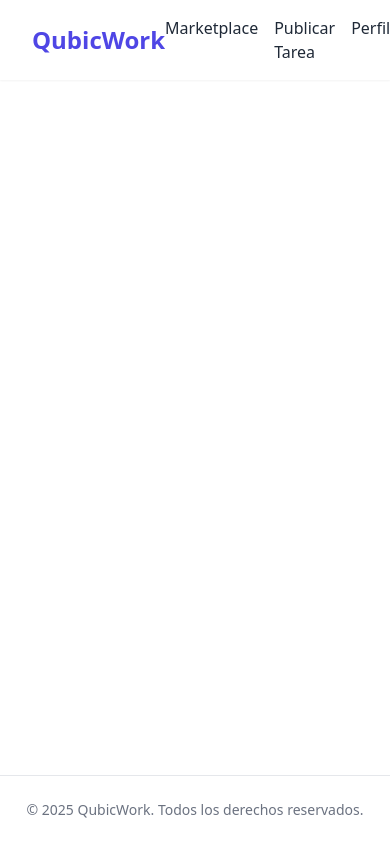
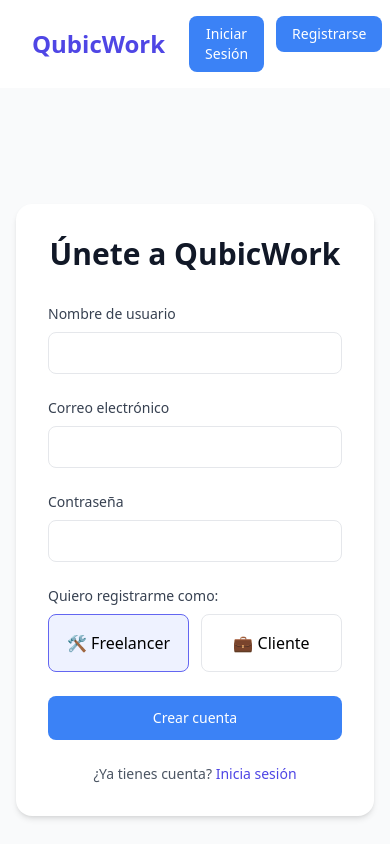
Before and after one commit to mateoxav/QubicWork-FrontEnd, a React (Create React App) app: page /register in a window 390 px wide. Shown: the top 844 px of the page. Built offline with nearby package versions, Linux system fonts and the light colour scheme.

Commit message:
Version sin back

```diff
--- a/src/App.js
+++ b/src/App.js
@@ -3,12 +3,15 @@
 import Footer from './components/Footer';
 import Home from './pages/Home';
 import Marketplace from './pages/Marketplace';
+import LoginForm from './components/LoginForm';
+import RegistrationForm from './components/RegistrationForm';
 import PostTask from './pages/PostTask';
 import Profile from './pages/Profile';
-//import EchoPage from './pages/EchoPage';
+import { AuthProvider } from './contexts/AuthContext';
 
 function App() {
   return (
+  <AuthProvider>
     <Router>
       <div className="flex flex-col min-h-screen">
         <Header />
@@ -18,12 +21,14 @@
             <Route path="/marketplace" element={<Marketplace />} />
             <Route path="/post-task" element={<PostTask />} />
             <Route path="/profile" element={<Profile />} />
-
+            <Route path="/login" element={<LoginForm />} />
+            <Route path="/register" element={<RegistrationForm />} />
           </Routes>
         </main>
         <Footer />
       </div>
     </Router>
+  </AuthProvider>
   );
 }
 
--- a/src/components/Header.jsx
+++ b/src/components/Header.jsx
@@ -1,16 +1,52 @@
 import { Link } from 'react-router-dom';
+import ButtonTwo from './ButtonTwo';
+import { useAuth } from '../contexts/AuthContext';
 
 function Header() {
+  const { user, logout } = useAuth();
+
   return (
     <header className="bg-white shadow-sm px-8 py-4">
       <div className="container mx-auto flex justify-between items-center">
         <Link to="/" className="text-2xl font-bold text-indigo-600">
           QubicWork
         </Link>
-        <nav className="flex gap-4 text-gray-800 font-medium">
-          <Link to="/marketplace" className="hover:underline">Marketplace</Link>
-          <Link to="/post-task" className="hover:underline">Publicar Tarea</Link>
-          <Link to="/profile" className="hover:underline">Perfil</Link>
+
+        <nav className="flex items-center gap-6">
+          <div className="hidden md:flex gap-6 text-gray-800 font-medium">
+            <Link to="/marketplace" className="hover:text-indigo-600 transition-colors">Marketplace</Link>
+            {user && (
+              <Link to="/post-task" className="hover:text-indigo-600 transition-colors">Publicar Tarea</Link>
+            )}
+            <Link to="/profile" className="hover:text-indigo-600 transition-colors">Perfil</Link>
+          </div>
+
+          <div className="flex gap-3 ml-6">
+            {user ? (
+              <div className="flex items-center gap-4">
+                <span className="text-sm text-gray-600">Hola, {user.username}</span>
+                <ButtonTwo
+                  onClick={logout}
+                  className="px-4 py-2 text-sm"
+                >
+                  Cerrar sesión
+                </ButtonTwo>
+              </div>
+            ) : (
+              <>
+                <Link to="/login">
+                  <ButtonTwo className="px-4 py-2 text-sm">
+                    Iniciar Sesión
+                  </ButtonTwo>
+                </Link>
+                <Link to="/register">
+                  <ButtonTwo className="px-4 py-2 text-sm">
+                    Registrarse
+                  </ButtonTwo>
+                </Link>
+              </>
+            )}
+          </div>
         </nav>
       </div>
     </header>
--- /dev/null
+++ b/src/components/LoginForm.jsx
@@ -0,0 +1,88 @@
+import { useNavigate } from 'react-router-dom';
+import ButtonTwo from './ButtonTwo';
+import { useAuth } from '../contexts/AuthContext';
+
+export default function LoginForm() {
+  const { login } = useAuth();
+  const navigate = useNavigate();
+
+  const handleDemoLogin = (userNumber) => {
+    const demoUsers = [
+      { id: 1, username: 'Adrián', email: 'adrian@qubicwork.com' },
+      { id: 2, username: 'David', email: 'david@qubicwork.com' },
+      { id: 3, username: 'María', email: 'maria@qubicwork.com' }
+    ];
+
+    login(demoUsers[userNumber - 1]);
+    navigate('/');
+  };
+
+  return (
+    <div className="min-h-screen bg-gray-50 flex items-center justify-center p-4">
+      <div className="bg-white rounded-2xl shadow-md p-8 max-w-md w-full">
+        <h2 className="text-3xl font-bold text-gray-900 mb-8 text-center">
+          Bienvenido de nuevo
+        </h2>
+
+        <div className="space-y-4">
+          <div>
+            <label className="block text-sm font-medium text-gray-700 mb-2">
+              Correo electrónico
+            </label>
+            <input
+              type="email"
+              className="w-full px-4 py-2 border rounded-lg focus:ring-2 focus:ring-indigo-500"
+            />
+          </div>
+
+          <div>
+            <label className="block text-sm font-medium text-gray-700 mb-2">
+              Contraseña
+            </label>
+            <input
+              type="password"
+              className="w-full px-4 py-2 border rounded-lg focus:ring-2 focus:ring-indigo-500"
+            />
+          </div>
+
+          <ButtonTwo
+            className="w-full py-3"
+            onClick={() => handleDemoLogin(1)} // Usuario demo por defecto
+          >
+            Iniciar sesión
+          </ButtonTwo>
+
+          <div className="text-center">
+            <button className="text-sm text-indigo-600 hover:underline">
+              ¿Olvidaste tu contraseña?
+            </button>
+          </div>
+
+          <div className="mt-6">
+            <h3 className="text-sm text-gray-600 text-center mb-3">Demo Users</h3>
+            <div className="grid grid-cols-3 gap-2">
+              <button
+                onClick={() => handleDemoLogin(1)}
+                className="text-sm p-2 bg-indigo-50 rounded hover:bg-indigo-100"
+              >
+                Adrián (1)
+              </button>
+              <button
+                onClick={() => handleDemoLogin(2)}
+                className="text-sm p-2 bg-indigo-50 rounded hover:bg-indigo-100"
+              >
+                David (2)
+              </button>
+              <button
+                onClick={() => handleDemoLogin(3)}
+                className="text-sm p-2 bg-indigo-50 rounded hover:bg-indigo-100"
+              >
+                María (3)
+              </button>
+            </div>
+          </div>
+        </div>
+      </div>
+    </div>
+  );
+}
--- /dev/null
+++ b/src/components/RegistrationForm.jsx
@@ -0,0 +1,116 @@
+import { useState } from 'react';
+import { useNavigate } from 'react-router-dom';
+import { Link } from 'react-router-dom';
+import ButtonTwo from './ButtonTwo';
+import { useAuth } from '../contexts/AuthContext';
+
+export default function RegistrationForm() {
+  const { login } = useAuth();
+  const navigate = useNavigate();
+
+  const [formData, setFormData] = useState({
+    username: '',
+    email: '',
+    password: '',
+    userType: 'freelancer'
+  });
+
+  const handleSubmit = (e) => {
+    e.preventDefault();
+    const newUser = {
+      id: Date.now(),
+      ...formData
+    };
+    login(newUser);
+    navigate('/');
+  };
+
+  return (
+    <div className="min-h-screen bg-gray-50 flex items-center justify-center p-4">
+      <div className="bg-white rounded-2xl shadow-md p-8 max-w-md w-full">
+        <h2 className="text-3xl font-bold text-gray-900 mb-8 text-center">
+          Únete a QubicWork
+        </h2>
+
+        <form onSubmit={handleSubmit} className="space-y-6">
+          <div>
+            <label className="block text-sm font-medium text-gray-700 mb-2">
+              Nombre de usuario
+            </label>
+            <input
+              type="text"
+              required
+              className="w-full px-4 py-2 border rounded-lg focus:ring-2 focus:ring-indigo-500"
+              onChange={(e) => setFormData({...formData, username: e.target.value})}
+            />
+          </div>
+
+          <div>
+            <label className="block text-sm font-medium text-gray-700 mb-2">
+              Correo electrónico
+            </label>
+            <input
+              type="email"
+              required
+              className="w-full px-4 py-2 border rounded-lg focus:ring-2 focus:ring-indigo-500"
+              onChange={(e) => setFormData({...formData, email: e.target.value})}
+            />
+          </div>
+
+          <div>
+            <label className="block text-sm font-medium text-gray-700 mb-2">
+              Contraseña
+            </label>
+            <input
+              type="password"
+              required
+              className="w-full px-4 py-2 border rounded-lg focus:ring-2 focus:ring-indigo-500"
+              onChange={(e) => setFormData({...formData, password: e.target.value})}
+            />
+          </div>
+
+          <div>
+            <label className="block text-sm font-medium text-gray-700 mb-2">
+              Quiero registrarme como:
+            </label>
+            <div className="grid grid-cols-2 gap-3">
+              <button
+                type="button"
+                className={`p-4 rounded-lg border ${
+                  formData.userType === 'freelancer'
+                    ? 'border-indigo-500 bg-indigo-50'
+                    : 'border-gray-200'
+                }`}
+                onClick={() => setFormData({...formData, userType: 'freelancer'})}
+              >
+                🛠️ Freelancer
+              </button>
+              <button
+                type="button"
+                className={`p-4 rounded-lg border ${
+                  formData.userType === 'client'
+                    ? 'border-indigo-500 bg-indigo-50'
+                    : 'border-gray-200'
+                }`}
+                onClick={() => setFormData({...formData, userType: 'client'})}
+              >
+                💼 Cliente
+              </button>
+            </div>
+          </div>
+
+          <ButtonTwo type="submit" className="w-full py-3">
+            Crear cuenta
+          </ButtonTwo>
+
+          <p className="text-center text-sm text-gray-600">
+            ¿Ya tienes cuenta?{' '}
+            <Link to="/login" className="text-indigo-600 hover:underline">
+              Inicia sesión
+            </Link>
+          </p>
+        </form>
+      </div>
+    </div>
+  );
+}
--- /dev/null
+++ b/src/contexts/AuthContext.jsx
@@ -0,0 +1,46 @@
+import { createContext, useContext, useState, useEffect } from 'react';
+
+const AuthContext = createContext();
+
+export const AuthProvider = ({ children }) => {
+  const [user, setUser] = useState(null);
+
+  useEffect(() => {
+    const loadUser = () => {
+      try {
+        const savedUser = localStorage.getItem('user');
+        if(savedUser) {
+          const parsed = JSON.parse(savedUser);
+          setUser(parsed);
+        }
+      } catch (error) {
+        console.error('Error loading user:', error);
+      }
+    };
+    loadUser();
+  }, []);
+
+  const login = (userData) => {
+    setUser(userData);
+    localStorage.setItem('user', JSON.stringify(userData));
+  };
+
+  const logout = () => {
+    setUser(null);
+    localStorage.removeItem('user');
+  };
+
+  return (
+    <AuthContext.Provider value={{ user, login, logout }}>
+      {children}
+    </AuthContext.Provider>
+  );
+};
+
+export const useAuth = () => {
+  const context = useContext(AuthContext);
+  if(!context) {
+    throw new Error('useAuth debe usarse dentro de AuthProvider');
+  }
+  return context;
+};
```
